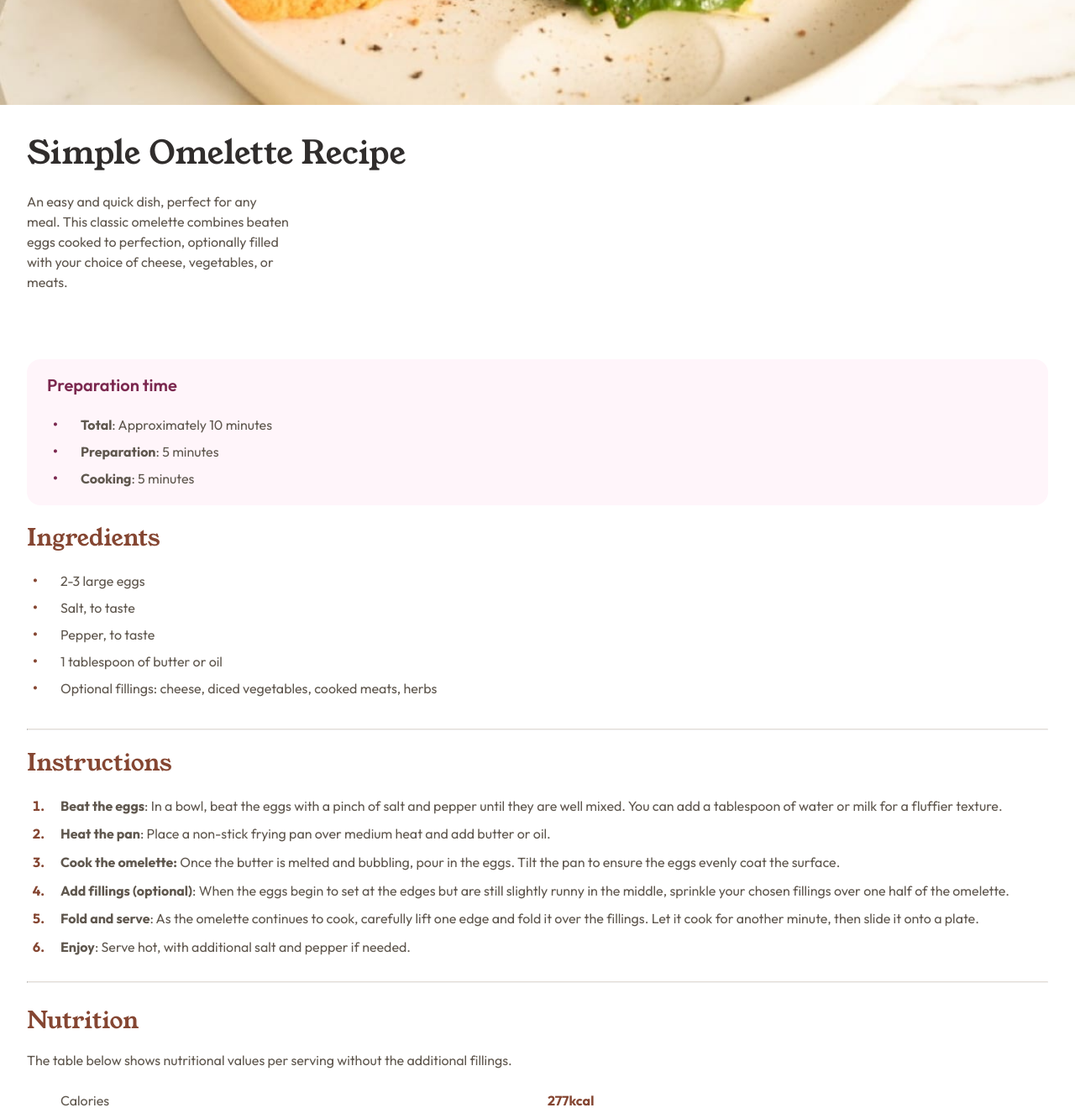
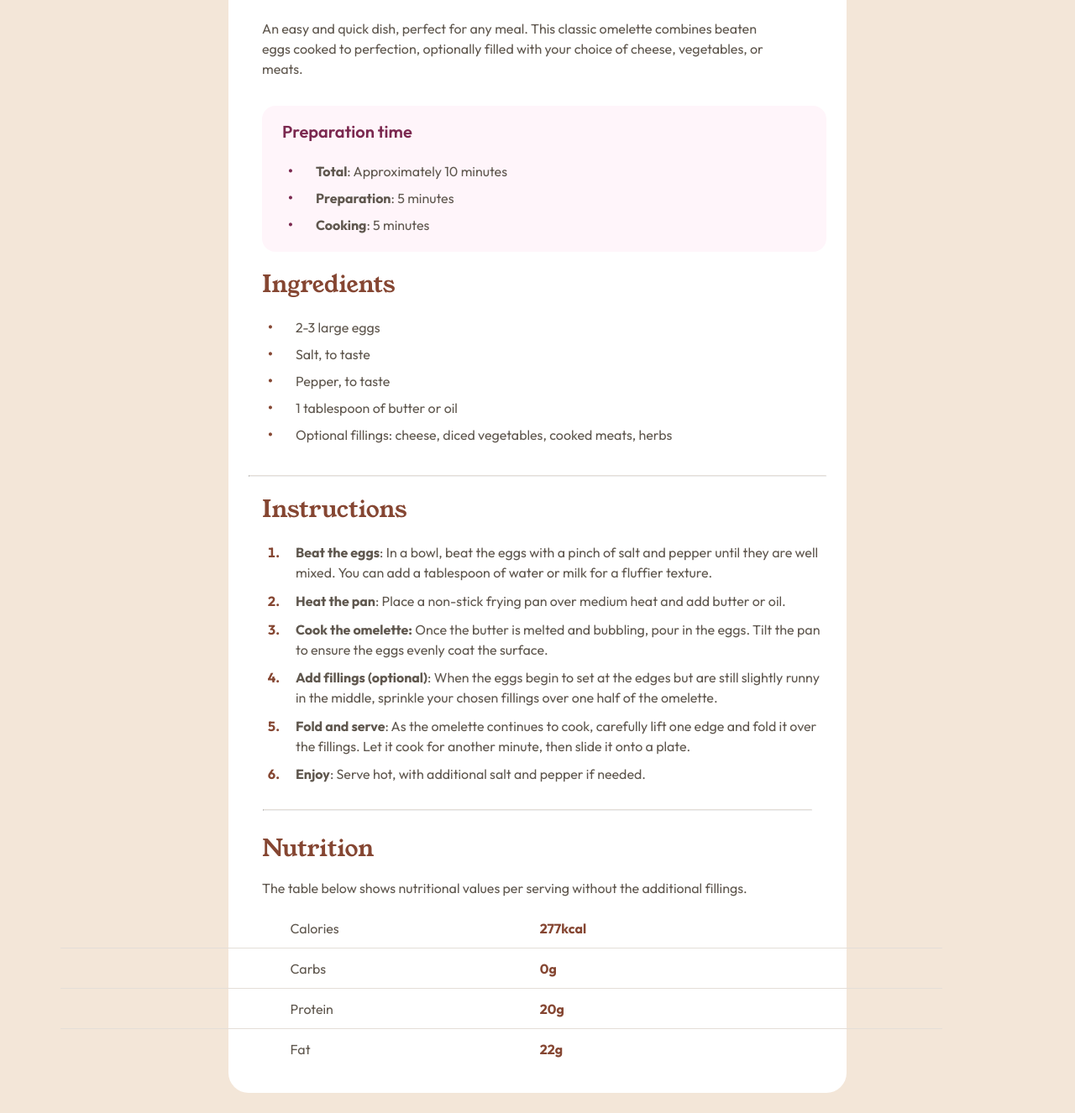
Before and after one commit to jamesbarnett/rp-fm, a website built with Vite: page index.html in a window 1280 px wide. Shown: the part 460-1786 px from the top of the page at 84% size. Built offline with nearby package versions, Linux system fonts and the light colour scheme.

Commit message:
Added web version

```diff
--- a/index.html
+++ b/index.html
@@ -13,25 +13,24 @@
   <main>
     <div class="wrapper">
       <header>
-        <img class="recipe__image" src="assets/images/image-omelette.jpeg" alt="Fancy omelette">
-        <h1 class="recipe__title">Simple Omelette Recipe</h1>
+        <img class="recipe--image" src="assets/images/image-omelette.jpeg" alt="Fancy omelette">
+        <h1 class="recipe--title">Simple Omelette Recipe</h1>
       </header>
       <article class="recipe">
-        <p class="recipe__description">
+        <p class="recipe--description">
           An easy and quick dish, perfect for any meal. This classic omelette
           combines beaten eggs cooked to perfection, optionally filled with your
           choice of cheese, vegetables, or meats.
         </p>
-
-        <section class="recipe__preparation_time">
+        <section class="recipe--preparation_time">
           <h2>Preparation time</h2>
           <ul>
-            <li><span class="preparation_time__category">Total</span>: Approximately 10 minutes</li>
-            <li><span class="preparation_time__category">Preparation</span>: 5 minutes</li>
-            <li><span class="preparation_time__category">Cooking</span>: 5 minutes</li>
+            <li><span class="preparation_time--category">Total</span>: Approximately 10 minutes</li>
+            <li><span class="preparation_time--category">Preparation</span>: 5 minutes</li>
+            <li><span class="preparation_time--category">Cooking</span>: 5 minutes</li>
           </ul>
         </section>
-        <section class="recipe__section">
+        <section class="recipe--section">
           <h2>Ingredients</h2>
           <ul>
             <li>2-3 large eggs</li>
@@ -44,9 +43,9 @@
           </ul>
         </section>
         <hr class="ingredients-instructions-divider">
-        <section class="recipe__section">
+        <section class="recipe--section">
           <h2>Instructions</h2>
-          <ol class="recipe__instructions">
+          <ol class="recipe--instructions">
             <li>
               <span>Beat the eggs</span>: In a bowl, beat the eggs with a pinch of
               salt and pepper until they are well mixed. You can add a tablespoon of
@@ -71,7 +70,6 @@
               carefully lift one edge and fold it over the fillings. Let it cook for
               another minute, then slide it onto a plate.
             </li>
-
             <li>
               <span>Enjoy</span>: Serve hot, with additional salt and pepper if
               needed.
@@ -79,14 +77,14 @@
           </ol>
         </section>
         <hr class="instructions-nutrition-divider">
-        <section class="recipe__section">
+        <section class="recipe--section">
           <h2 class="nutrition-heading">Nutrition</h2>
           <p class="nutrition-summary">
             The table below shows nutritional values per serving without the
             additional fillings.
           </p>
         </section>
-        <dl class="nutrition__information">
+        <dl class="nutrition--information">
           <dt>Calories</dt>
           <dd>277kcal</dd>
           <dt>Carbs</dt>
--- a/package.json
+++ b/package.json
@@ -9,6 +9,9 @@
     "preview": "vite preview"
   },
   "devDependencies": {
+    "@namics/stylelint-bem": "^10.0.0",
+    "stylelint": "^16.6.1",
+    "stylelint-config-standard": "^36.0.0",
     "vite": "^5.2.0"
   }
 }
--- a/style.css
+++ b/style.css
@@ -1,36 +1,44 @@
 @font-face {
-  font-family: 'YoungSerif';
+  font-family: YoungSerif;
   src: url("assets/fonts/young-serif/YoungSerif-Regular.woff2") format(woff2);
 }
 
 @font-face {
-  font-family: 'Outfit';
+  font-family: Outfit;
   src: url("assets/fonts/outfit/Outfit-Regular.woff2") format(woff2);
   font-weight: 400;
 }
 
 @font-face {
-  font-family: 'Outfit';
+  font-family: Outfit;
   src: url("assets/fonts/outfit/Outfit-SemiBold.woff2") format(woff2);
   font-weight: 600;
 }
 
 @font-face {
-  font-family: 'Outfit';
+  font-family: Outfit;
   src: url("assets/fonts/outfit/Outfit-Bold.woff2") format(woff2);
   font-weight: 700;
 }
 
 :root {
-  --clr-primary-100: hsl(14, 45%, 36%); /* Nutmeg */
-  --clr-primary-200: hsl(332, 51%, 32%); /* Dark Raspberry */
+  --clr-primary-100: hsl(14, 45%, 36%);
+  /* Nutmeg */
+  --clr-primary-200: hsl(332, 51%, 32%);
+  /* Dark Raspberry */
 
-  --clr-neutral-100: hsl(0, 0%, 100%); /* White */
-  --clr-neutral-200: hsl(330, 100%, 98%); /* Rose White */
-  --clr-neutral-300: hsl(30, 54%, 90%); /* Eggshell */
-  --clr-neutral-400: hsl(30, 18%, 87%); /* Light Grey */
-  --clr-neutral-500: hsl(30, 10%, 34%); /* Wenge Brown */
-  --clr-neutral-600: hsl(24, 5%, 18%); /* Dark Charcoal */
+  --clr-neutral-100: hsl(0, 0%, 100%);
+  /* White */
+  --clr-neutral-200: hsl(330, 100%, 98%);
+  /* Rose White */
+  --clr-neutral-300: hsl(30, 54%, 90%);
+  /* Eggshell */
+  --clr-neutral-400: hsl(30, 18%, 87%);
+  /* Light Grey */
+  --clr-neutral-500: hsl(30, 10%, 34%);
+  /* Wenge Brown */
+  --clr-neutral-600: hsl(24, 5%, 18%);
+  /* Dark Charcoal */
 
   --fw-400: 400;
   --fw-600: 600;
@@ -94,11 +102,10 @@ img {
   display: block;
 }
 
-article > * + * {
+article>*+* {
   margin-top: 1em;
 }
 
-/* Inherit fonts for inputs and buttons */
 input,
 button,
 textarea,
@@ -106,7 +113,6 @@ select {
   font: inherit;
 }
 
-/* Remove all animations and transitions for people that prefer not to see them */
 @media (prefers-reduced-motion: reduce) {
   * {
     animation-duration: 0.01ms !important;
@@ -140,7 +146,7 @@ hr {
   background-color: var(--clr-neutral-100);
 }
 
-.recipe__image {
+.recipe--image {
   margin-bottom: 2.25rem;
 }
 
@@ -149,18 +155,18 @@ header h1 {
   margin-left: auto;
   margin-right: auto;
   margin-bottom: 1.75rem;
-  line-height: 1.0;
+  line-height: 1;
   color: var(--clr-neutral-600);
 }
 
-.recipe__title {
-  font-family: YoungSerif;
+.recipe--title {
+  font-family: YoungSerif, serif;
   font-weight: var(--fw-500);
   font-size: var(--fs-800);
 }
 
-.recipe__description {
-  width: 30ch;
+.recipe--description {
+  width: 91%;
   margin-bottom: 5rem;
   color: var(--clr-neutral-500);
 }
@@ -173,14 +179,14 @@ header h1 {
   margin-right: auto;
 }
 
-article .recipe__section h2 {
+article .recipe--section h2 {
   font-family: YoungSerif, serif;
   font-size: var(--fs-700);
   font-weight: var(--fw-500);
   color: var(--clr-primary-100);
 }
 
-.recipe__preparation_time {
+.recipe--preparation_time {
   border-radius: 1rem;
   background-color: var(--clr-neutral-200);
 
@@ -222,11 +228,11 @@ article .recipe__section h2 {
   }
 }
 
-.preparation_time__category {
+.preparation_time--category {
   font-weight: var(--fw-700);
 }
 
-.recipe__section {
+.recipe--section {
   ul {
     list-style-type: none;
     list-style-position: inside;
@@ -257,11 +263,10 @@ article .recipe__section h2 {
   }
 }
 
-ol.recipe__instructions {
+ol.recipe--instructions {
   list-style: decimal;
   margin-left: 1.5rem;
   margin-top: 1.25rem;
-  /*margin-bottom: 1.75rem;*/
   line-height: 1.5;
 
   li::marker {
@@ -292,12 +297,13 @@ ol.recipe__instructions {
   padding-bottom: 0.5rem;
 }
 
-.nutrition__information {
+.nutrition--information {
   display: grid;
   grid-template-columns: 1fr 1fr;
   gap: 1.5rem;
   padding-bottom: 2.5rem;
   margin-top: 1rem;
+
   dt {
     padding-left: 2.5rem;
   }
@@ -308,9 +314,8 @@ ol.recipe__instructions {
   }
 
   dd:not(:last-child)::after {
-      content: '';
+    content: "";
     height: 1px;
-      align-text: center;
     width: calc(100% - 4rem);
     background: var(--clr-neutral-400);
     position: absolute;
@@ -320,20 +325,72 @@ ol.recipe__instructions {
   }
 }
 
-@media: (min-width: 35ch) {
+@media (width >=40ch) {
   .wrapper {
     padding-top: 2.5rem;
-    width: min(70ch, 100% - 2rem);
     border-radius: 1.5rem;
+    margin-left: auto;
+    margin-right: auto;
+    margin-top: 2.5rem;
+    margin-bottom: 2.5rem;
+    width: min(100%, 736px);
   }
 
-  .recipe__image {
+  .recipe--title {
+    padding-left: 0.5rem;
+  }
+
+  .recipe--image {
     margin-inline: auto;
     border-radius: 1rem;
     width: min(64ch, 100% - 5rem);
   }
 
+  .nutrition-summary,
+  .recipe--section h2,
+  .recipe--section ul,
+  .recipe--description,
+  .recipe--preparation_time,
+  .nutrition--information {
+    margin-left: 1rem;
+  }
+
+  .recipe--description {
+    margin-bottom: 2rem;
+  }
+
+  .nutrition--information {
+    dl {
+      position: relative;
+    }
+
+    dd:not(:last-child)::after {
+      width: 82%;
+      left: 2.5rem;
+    }
+  }
+
+  .instructions-nutrition-divider {
+    width: 95%;
+  }
+
+  .recipe--section ol {
+    margin-left: 2.5rem;
+  }
+
   .recipe {
     width: min(74ch, 100% - 3rem);
   }
+
+  .nutrition--information {
+    width: 95%;
   }
+
+  .nutrition--information dt {
+    padding-left: 2.1rem;
+  }
+
+  .nutrition--information dd {
+    margin-left: -0.5rem;
+  }
+}
```
Also changed, not shown: .stylelintrc.json (added), README.md (added), screenshot.png (added), 1 other file. Lines whose indentation alone changed are shown as unchanged.
